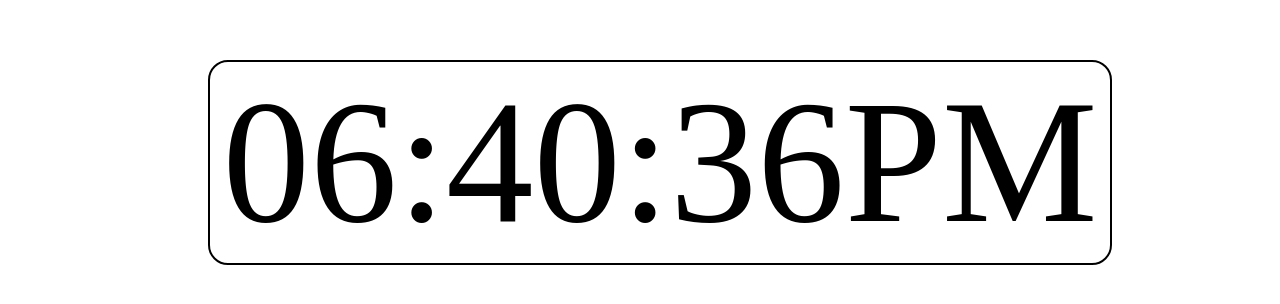
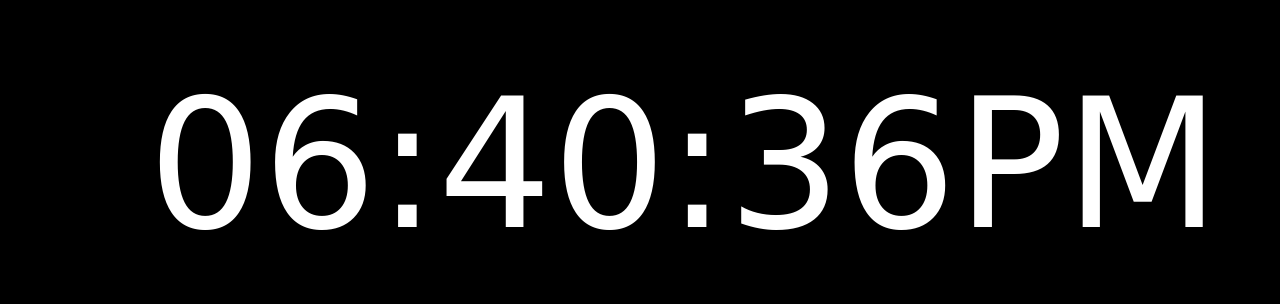
Before and after one commit to Adp217/Clock, a plain HTML site: page index.html in a window 1280 px wide. Shown: the part 140-444 px from the top of the page. Drawn offline with Linux system fonts and the light colour scheme.

Commit message:
Update clock2.css

```diff
--- a/clock2.css
+++ b/clock2.css
@@ -1,8 +1,15 @@
+body{
+  background-color: black;
+}
+
+
+
 #clock {
-font-size: 175px;
+font-size: 180px;
 width: 900px;
-margin: 200px;
-text-align: center;
-border: 2px solid black;
-border-radius: 20px;
+margin: auto;
+margin-top: 200px;
+margin-left: 140px;
+color: white;
+font-family: 'Chango', cursive;
 }
```
